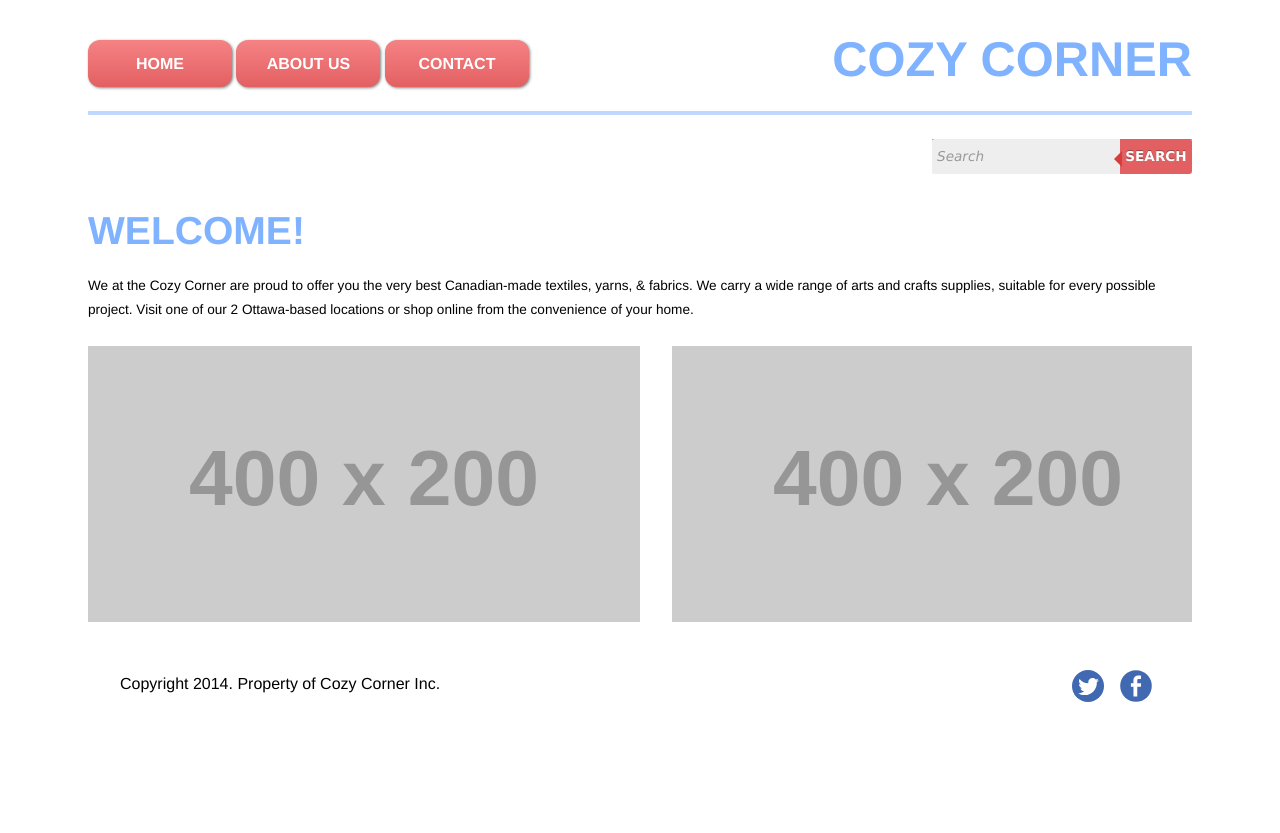
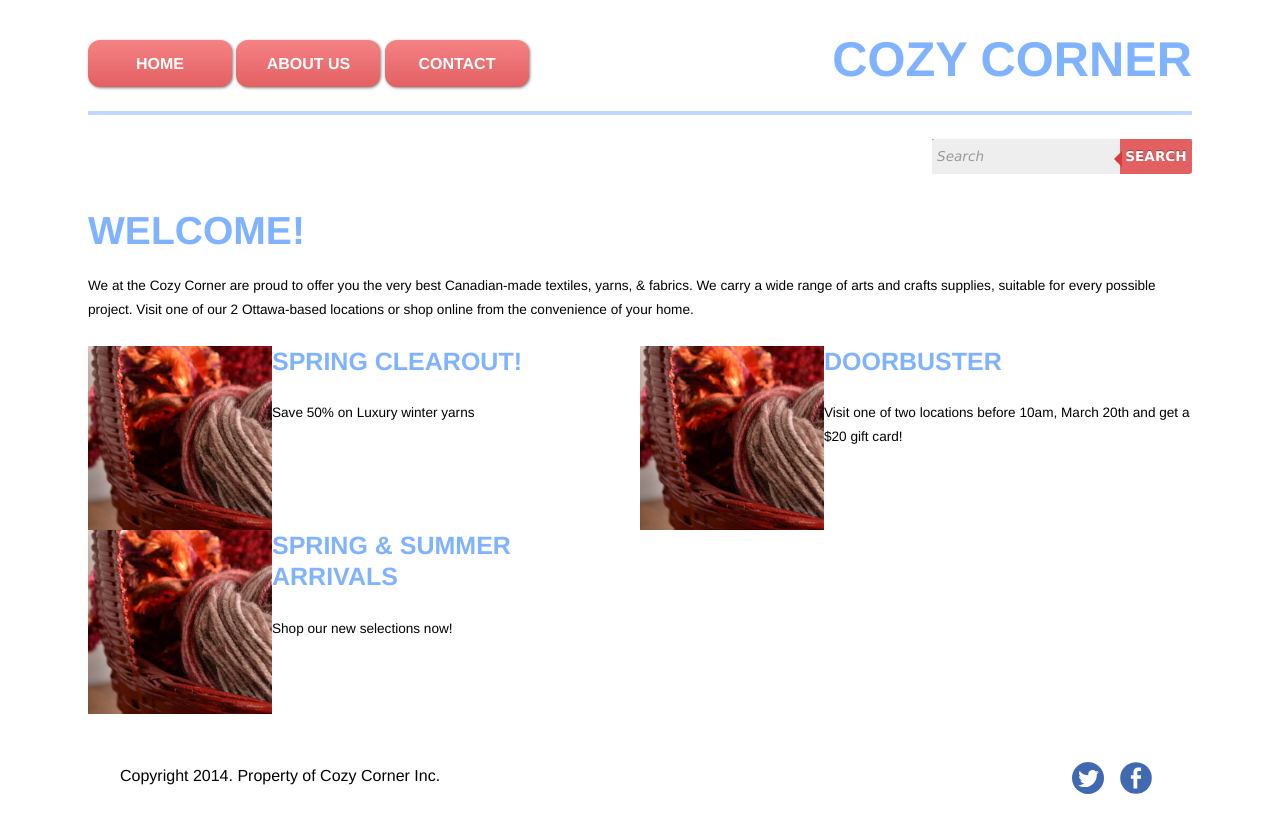
Before and after one commit to kaylatomkiewicz/ecommerce-website, a Jekyll site: the page built from index.html, in a window 1280 px wide. Shown: the top 833 px of the page. Built offline with Jekyll 4.4.1, drawn with Linux system fonts in a browser that asks for light colours; Markdown is read by kramdown in place of the engine named in the settings.

Commit message:
Added banner file, added images and content to homepage grid.

```diff
--- /dev/null
+++ b/_includes/promo-small.html
@@ -0,0 +1,9 @@
+<div class="promo-small">
+
+    <div class="gutter">
+	    <img class="module module-s-1 module-m-1-2 module-l-1-3" src="{{site.baseurl}}/images/{{include.image}}" alt="">
+    	<h4>{{include.title}}</h4>
+    	<p>{{include.desc}}</p>
+    </div>
+
+</div>
--- a/index.html
+++ b/index.html
@@ -10,11 +10,15 @@ layout: default
 <div class="grid">
 
     	<div class="module module-m-1-2 module-l-1-2">
-       		<img class="display-image-left" src="http://placehold.it/400x200" alt="This is a second introductory image.">
+       		{% include promo-small.html title="Spring Clearout!" desc="Save 50% on Luxury winter yarns" image="yarn.jpg" %}
        </div>
 
        <div class="module module-m-1-2 module-l-1-2">
-        	<img class="display-image-right" src="http://placehold.it/400x200" alt="This is an introductory image.">
+        	{% include promo-small.html title="Doorbuster" desc="Visit one of two locations before 10am, March 20th and get a $20 gift card!" image="yarn.jpg" %}
+       </div>
+
+       <div class="module module-m-1-2 module-l-1-2">
+        	{% include promo-small.html title="Spring & Summer Arrivals" desc="Shop our new selections now!" image="yarn.jpg" %}
        </div>
 
 </div>
```
Also changed, not shown: images/banner.jpg (added), images/yarn.jpg (added).
